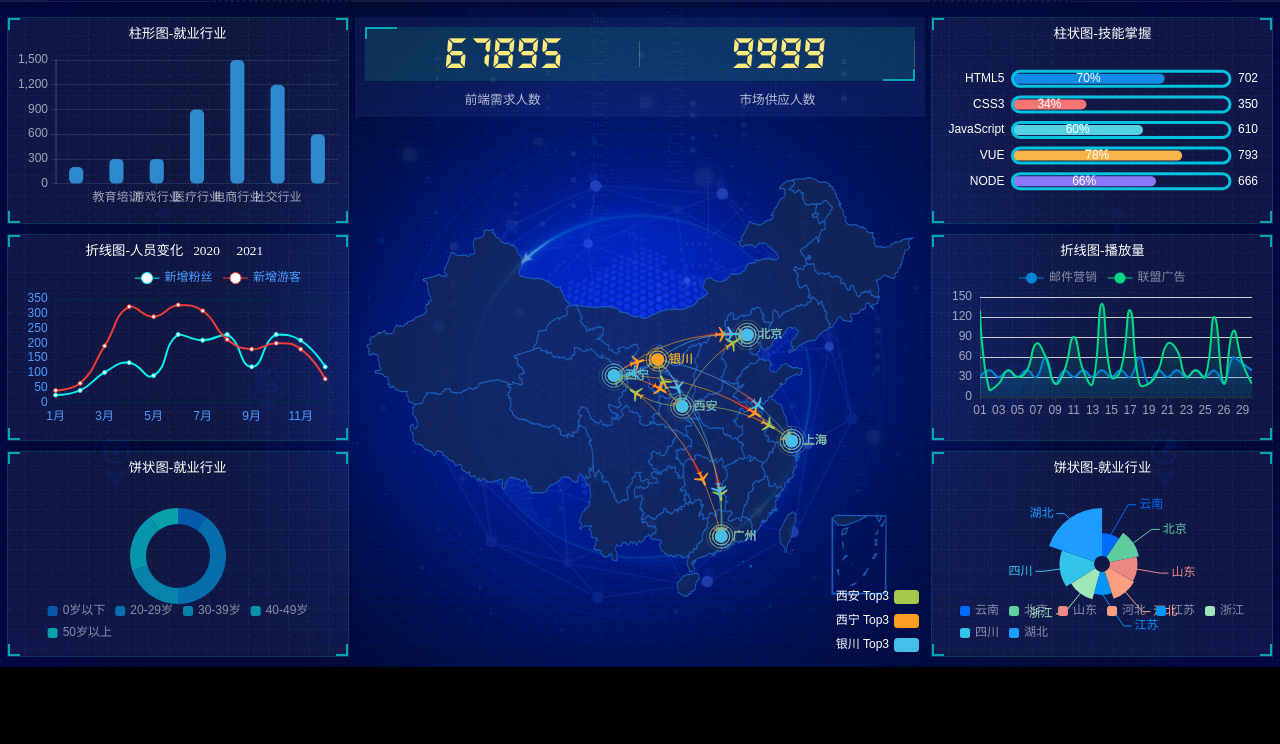
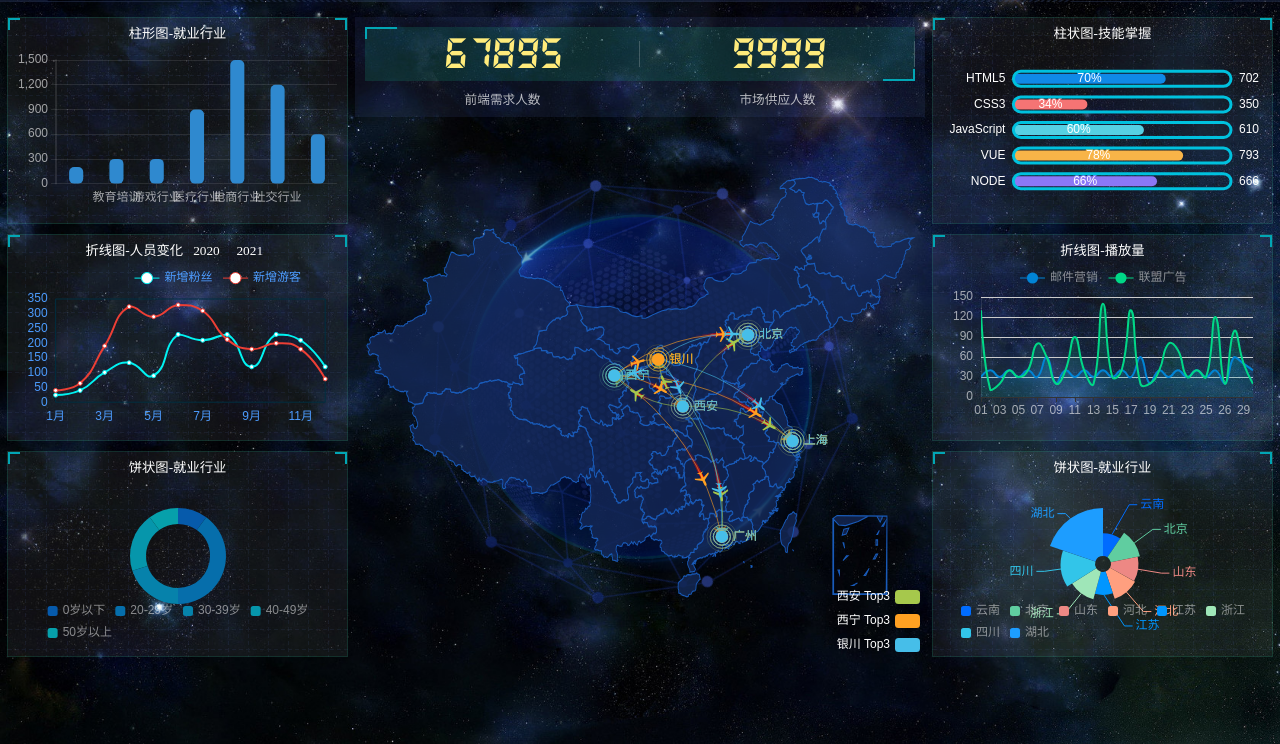
Before and after one commit to fffffabulous/echarts, a plain HTML site: page index.html in a window 1280 px wide. Shown: the part 56-800 px from the top of the page. Drawn offline with Linux system fonts and the light colour scheme.

Commit message:
Update index.css

```diff
--- a/CSS/index.css
+++ b/CSS/index.css
@@ -3,6 +3,7 @@
   margin: 0;
   padding: 0;
   box-sizing: border-box;
+  overflow:hidden;
 }
 li {
   list-style: none;
@@ -15,7 +16,7 @@ li {
 body {
   margin: 0;
   padding: 0;
-  background: url(../images/bg.jpg) no-repeat #000;
+  background: url(../images/bg11.jpg) no-repeat #000;
   background-size: cover;
   line-height: 1.15;
 }
```
